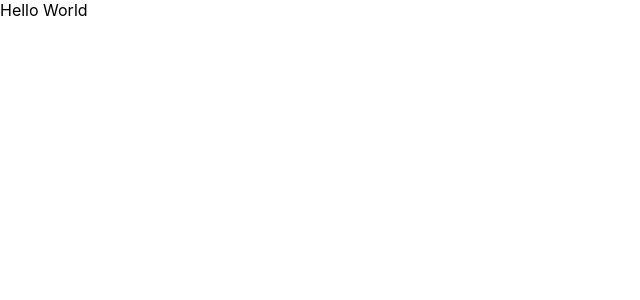
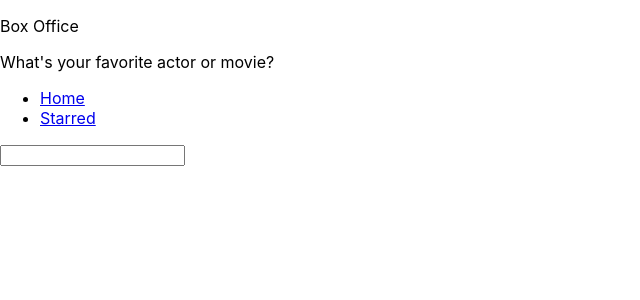
Before and after one commit to allenhack638/box-office, a React (Create React App) app: page / in a window 1280 px wide. Shown: the top 300 px of the page, without its empty margins (0-640 px from the left). Built offline with nearby package versions, Linux system fonts and the light colour scheme.

Commit message:
just made few components

```diff
--- a/package.json
+++ b/package.json
@@ -8,6 +8,7 @@
     "@testing-library/user-event": "^13.5.0",
     "react": "^18.2.0",
     "react-dom": "^18.2.0",
+    "react-router-dom": "^6.15.0",
     "react-scripts": "5.0.1",
     "web-vitals": "^2.1.4",
     "workbox-background-sync": "^6.6.0",
--- a/src/App.js
+++ b/src/App.js
@@ -1,6 +1,21 @@
 import React from "react";
+import { BrowserRouter, Route, Routes } from "react-router-dom";
+import Home from "./Components/Home";
+import Starred from "./Components/Starred";
+import MainLayout from "./Components/MainLayout";
 function App() {
-  return <div className="App">Hello World</div>;
+  return (
+    <BrowserRouter>
+      <Routes>
+        <Route element={<MainLayout />}>
+          <Route path="/" element={<Home />} />
+          <Route path="/starred" element={<Starred />} />
+        </Route>
+
+        <Route path="*" element={<div>Page Not found</div>} />
+      </Routes>
+    </BrowserRouter>
+  );
 }
 
 export default App;
--- /dev/null
+++ b/src/Components/AppTitle.js
@@ -0,0 +1,16 @@
+import React from "react";
+
+const AppTitle = (props) => {
+  const {
+    title = "Box Office",
+    subtitle = "What's your favorite actor or movie?",
+  } = props;
+  return (
+    <div>
+      <p>{title}</p>
+      <p>{subtitle}</p>
+    </div>
+  );
+};
+
+export default AppTitle;
--- /dev/null
+++ b/src/Components/Home.js
@@ -0,0 +1,16 @@
+import React, { useState } from "react";
+
+const Home = () => {
+  const [inputValue, setinputValue] = useState("");
+  return (
+    <div>
+      <input
+        type="text"
+        onChange={(e) => setinputValue(e.target.value)}
+        value={inputValue}
+      />
+    </div>
+  );
+};
+
+export default Home;
--- /dev/null
+++ b/src/Components/MainLayout.js
@@ -0,0 +1,15 @@
+import React from "react";
+import { Outlet } from "react-router-dom";
+import { Navs } from "./Navs";
+import AppTitle from "./AppTitle";
+const MainLayout = () => {
+  return (
+    <div>
+      <AppTitle />
+      <Navs />
+      <Outlet />
+    </div>
+  );
+};
+
+export default MainLayout;
--- /dev/null
+++ b/src/Components/Navs.js
@@ -0,0 +1,24 @@
+import React from "react";
+import { Link } from "react-router-dom";
+
+const LINKS = [
+  {
+    text: "Home",
+    to: "/",
+  },
+  { text: "Starred", to: "/starred" },
+];
+
+export const Navs = () => {
+  return (
+    <div>
+      <ul>
+        {LINKS.map((item) => (
+          <li key={item.to}>
+            <Link to={item.to}>{item.text}</Link>
+          </li>
+        ))}
+      </ul>
+    </div>
+  );
+};
--- /dev/null
+++ b/src/Components/Starred.js
@@ -0,0 +1,9 @@
+import React from 'react'
+
+const Starred = () => {
+  return (
+    <div>Starred</div>
+  )
+}
+
+export default Starred
```
Also changed, not shown: 1 other file (tests, documents, lock files or other folders).
